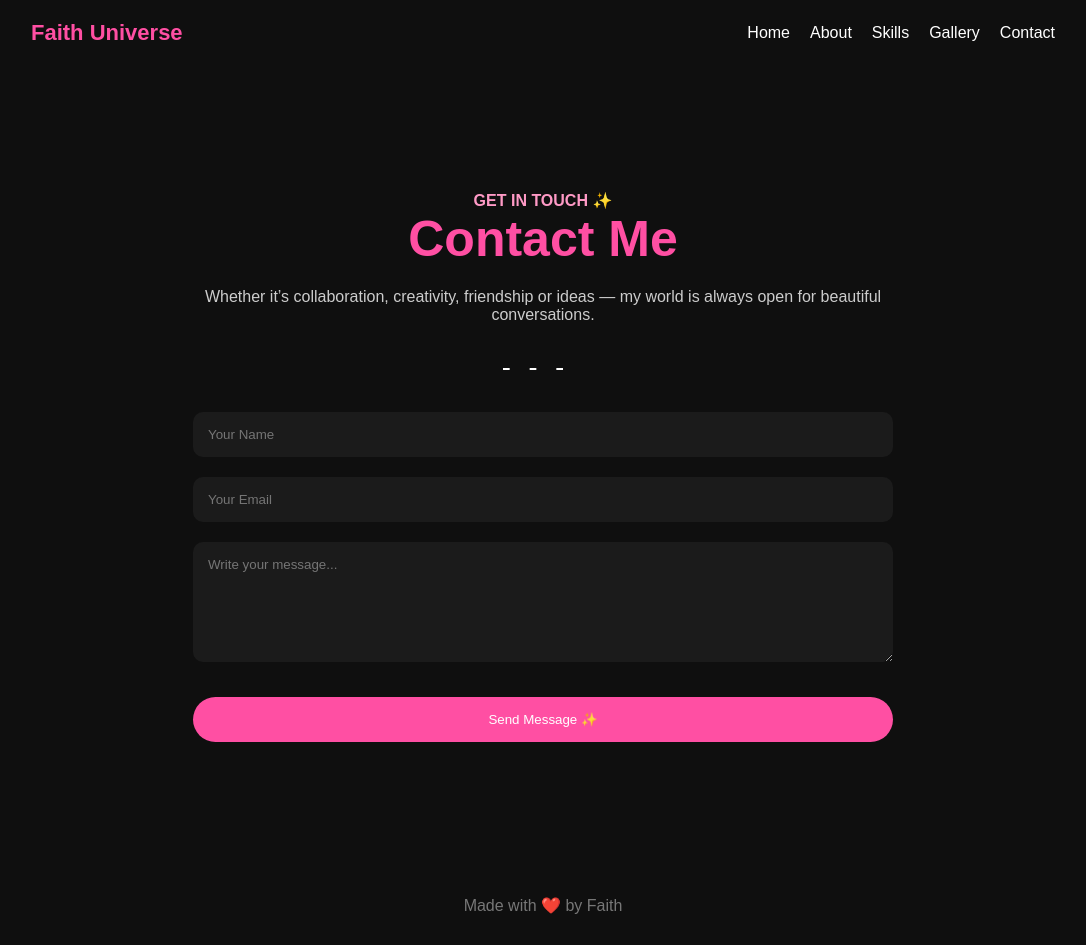
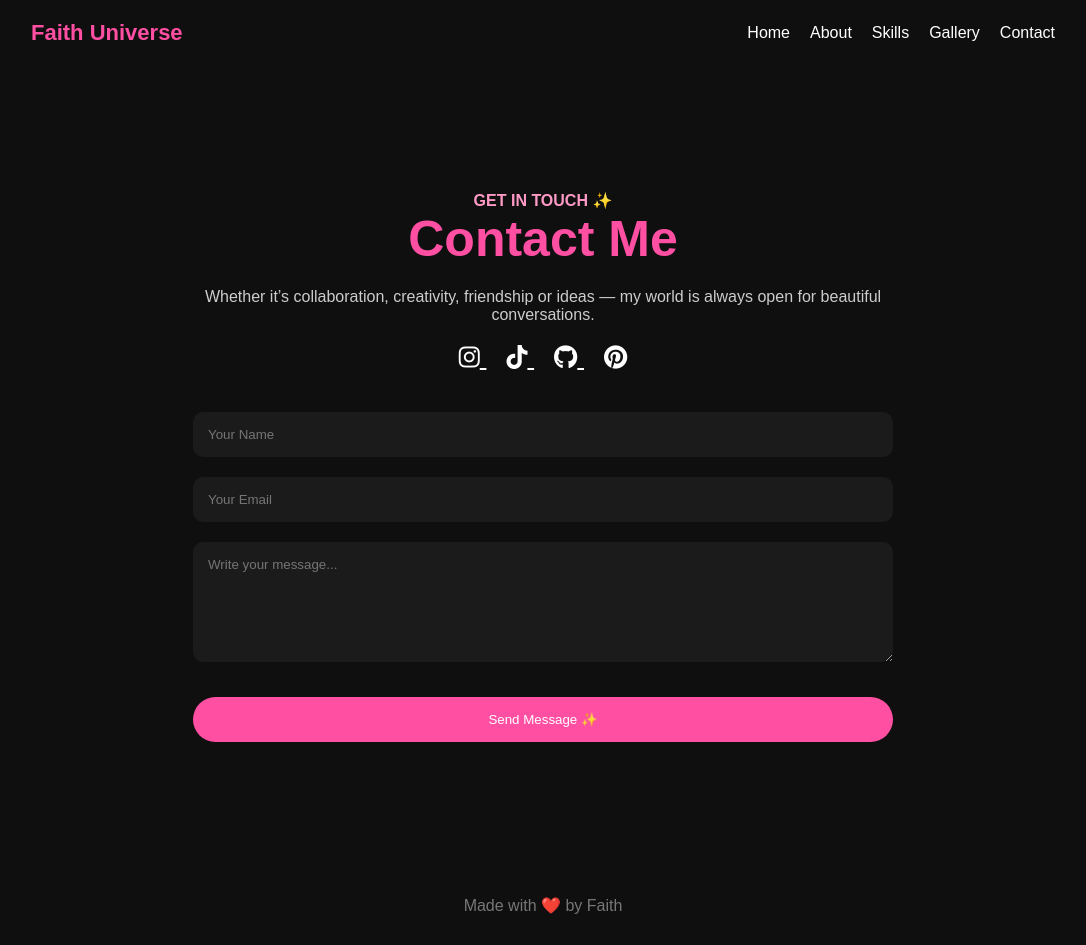
Before and after one commit to faithmpaayo-tech/faith-web, a plain HTML site: page contact.html in a window 1280 px wide. Shown: the whole page, without its empty margins (97-1183 px from the left). Drawn offline with Linux system fonts and the light colour scheme.

Commit message:
Fix icon class names for social media links

```diff
--- a/contact.html
+++ b/contact.html
@@ -62,19 +62,19 @@
             <div class="social-icons">
 
                 <a href="#">
-                    <i class="fab fay-instagram"></i>
+                    <i class="fab fa-instagram"></i>
                 </a>
 
                 <a href="#">
-                    <i class="fab fay-tiktok"></i>
+                    <i class="fab fa-tiktok"></i>
                 </a>
 
                 <a href="#">
-                    <i class="fab faith-github"></i>
+                    <i class="fab fa-github"></i>
                 </a>
 
                 <a href="#">
-                    <i class="fab faith-pinterest"></i>
+                    <i class="fab fa-pinterest"></i>
                 </a>
 
             </div>
```
